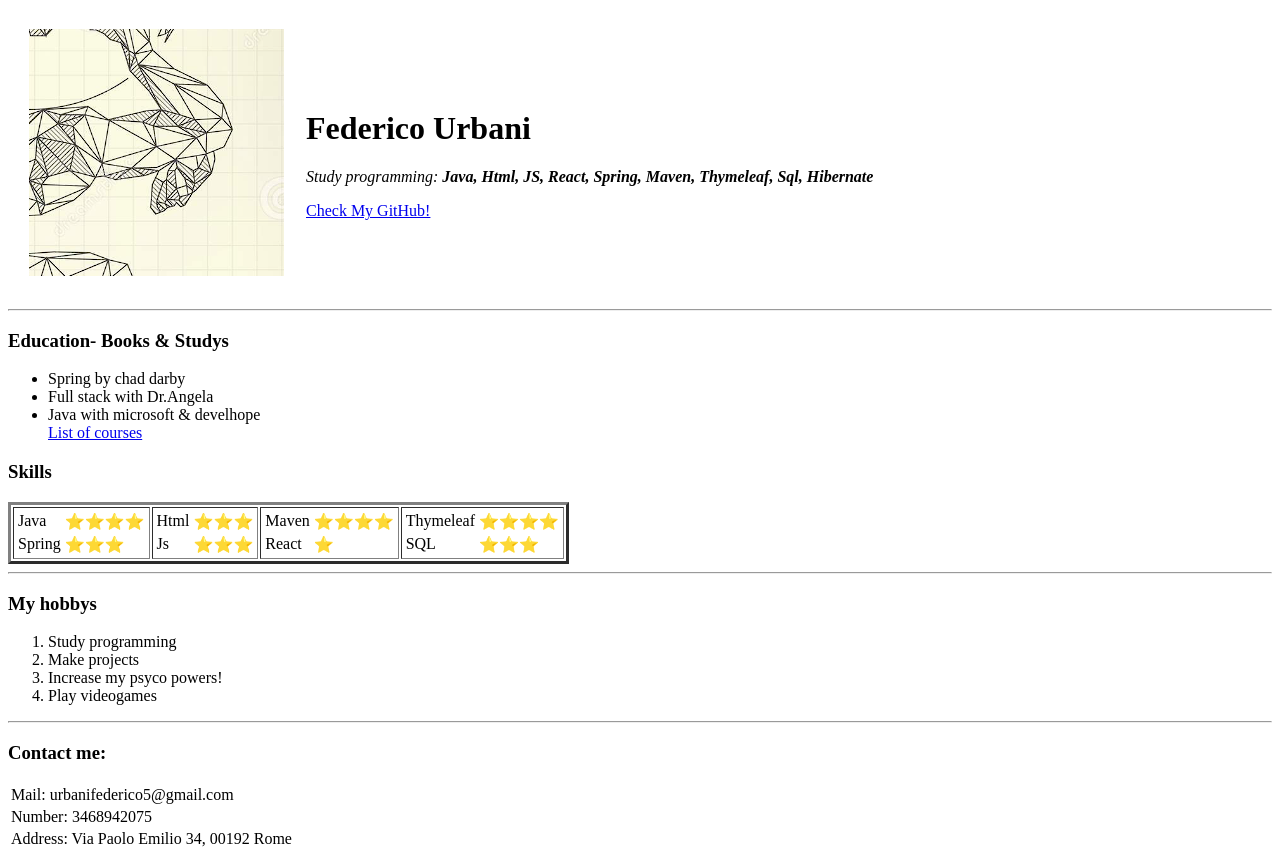
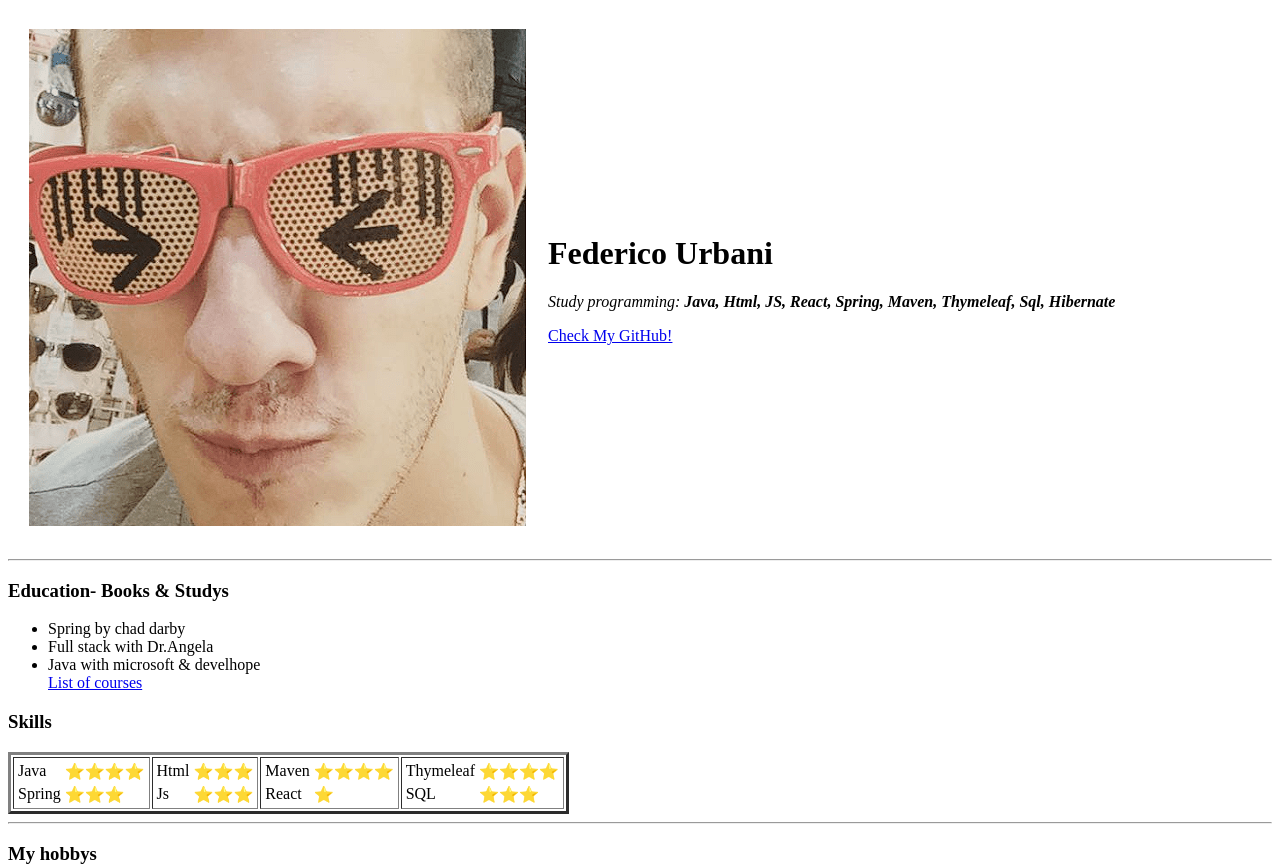
Before and after one commit to FedericoUrbani/CV, a plain HTML site: page index.html in a window 1280 px wide. Shown: the top 868 px of the page. Drawn offline with Linux system fonts and the light colour scheme; files whose address does not match are found by name.

Commit message:
added src img

```diff
--- a/index.html
+++ b/index.html
@@ -11,7 +11,7 @@
   <body>
     <table cellspacing="20">
       <tr>
-        <td><img src="C:\Users\Federico\Desktop\StudioProgrammazione\GitUdemy\ProvaHtml\Html-Personal site\Immagine 2023-01-21 155744.png"></td>   <!--imagine crop-circle -->
+        <td><img src="src/occhiale2.png"></td>   <!--imagine crop-circle -->
         <td><h1>Federico Urbani</h1>
           <!-- w enter can autocompile -->
           <p><em>Study programming: <strong>Java, Html, JS, React, Spring, Maven, Thymeleaf, Sql, Hibernate</strong></em></p><!--paragraph tag-->
```
Also changed, not shown: Immagine 2023-01-21 155744.png (deleted), src/occhiale2.png (added).
